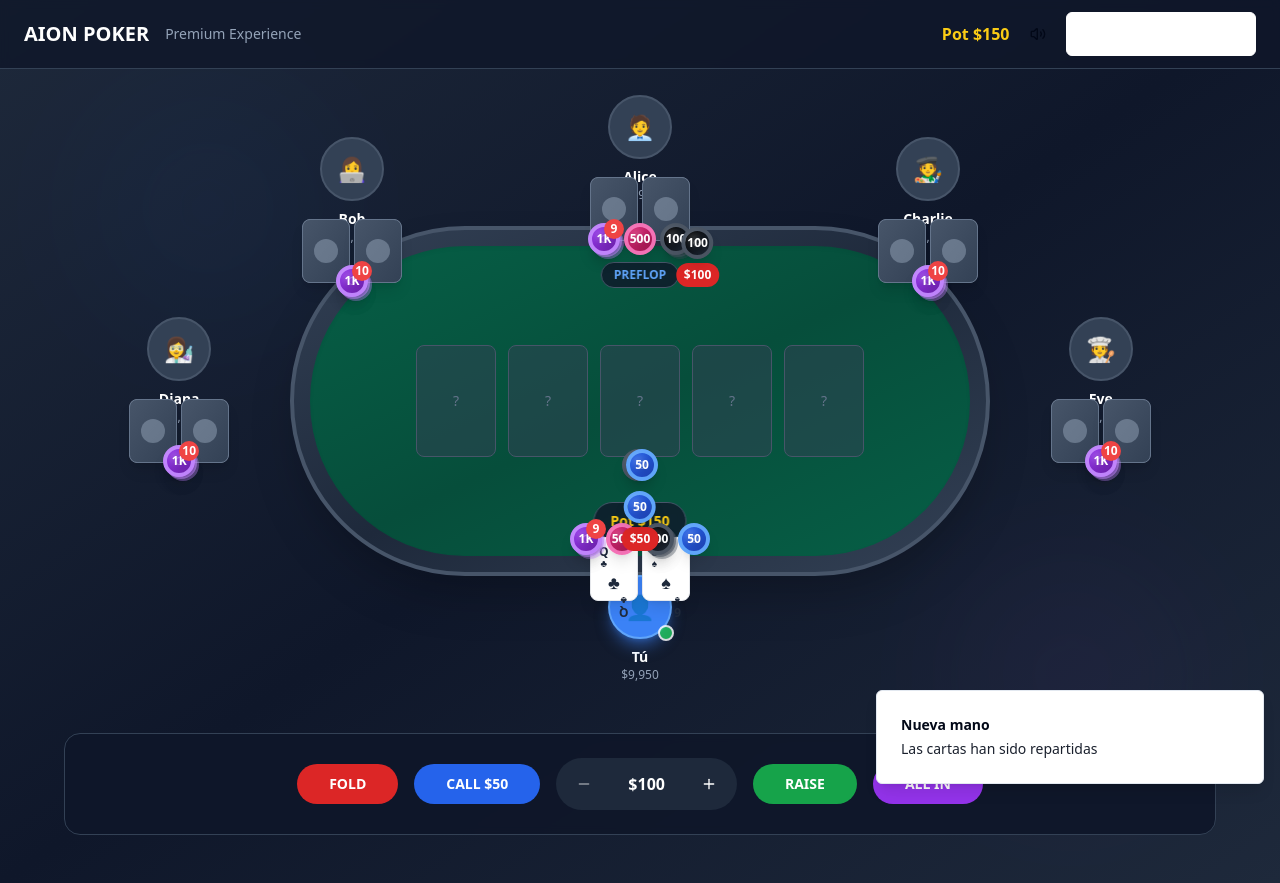
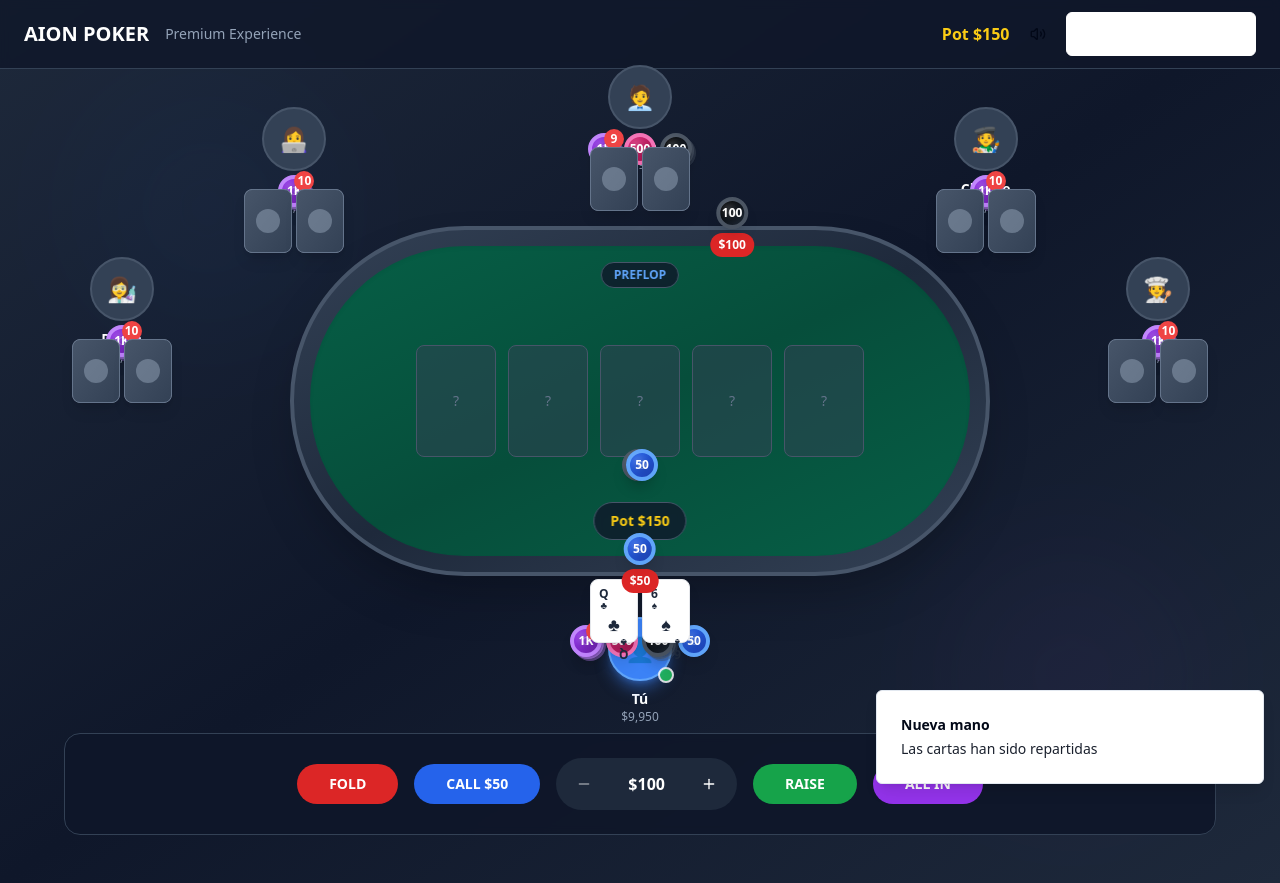
Before and after one commit to davi9922/poker-bot-blitz, a React (Vite) app: page / in a window 1280 px wide. Both pictures are taken after a click on the button "🎯 DEAL CARDS". Built offline with nearby package versions, Linux system fonts and the light colour scheme.

Commit message:
Fix: Improve layout spacing
Adjusted spacing to prevent overlapping of player names, cards, and chip stacks.

```diff
--- a/src/components/PokerGame.tsx
+++ b/src/components/PokerGame.tsx
@@ -1,4 +1,3 @@
-
 import { useState, useEffect } from "react";
 import { Button } from "@/components/ui/button";
 import PokerCard from "./PokerCard";
@@ -74,7 +73,7 @@ const PokerGame = () => {
   const getPlayerPosition = (index: number, total: number) => {
     if (index === 0) {
       // Human player at bottom, further from table
-      return { x: 50, y: 88, angle: 0 };
+      return { x: 50, y: 95, angle: 0 };
     }
 
     const botIndex = index - 1;
@@ -83,43 +82,43 @@ const PokerGame = () => {
     const positions = [];
 
     if (totalBots === 1) {
-      positions.push({ x: 50, y: 12, angle: 180 }); // Top, further out
+      positions.push({ x: 50, y: 5, angle: 180 }); // Top, further out
     } else if (totalBots === 2) {
       positions.push(
-        { x: 20, y: 20, angle: 135 }, // Top left, further out
-        { x: 80, y: 20, angle: 45 }   // Top right, further out
+        { x: 15, y: 15, angle: 135 }, // Top left, further out
+        { x: 85, y: 15, angle: 45 }   // Top right, further out
       );
     } else if (totalBots === 3) {
       positions.push(
-        { x: 50, y: 8, angle: 180 },  // Top center, further out
-        { x: 12, y: 35, angle: 135 }, // Left, further out
-        { x: 88, y: 35, angle: 45 }   // Right, further out
+        { x: 50, y: 3, angle: 180 },  // Top center, further out
+        { x: 8, y: 25, angle: 135 }, // Left, further out
+        { x: 92, y: 25, angle: 45 }   // Right, further out
       );
     } else if (totalBots === 4) {
       positions.push(
-        { x: 30, y: 12, angle: 160 }, // Top left, further out
-        { x: 70, y: 12, angle: 20 },  // Top right, further out
-        { x: 8, y: 40, angle: 120 },  // Mid left, further out
-        { x: 92, y: 40, angle: 60 }   // Mid right, further out
+        { x: 25, y: 8, angle: 160 }, // Top left, further out
+        { x: 75, y: 8, angle: 20 },  // Top right, further out
+        { x: 5, y: 30, angle: 120 },  // Mid left, further out
+        { x: 95, y: 30, angle: 60 }   // Mid right, further out
       );
     } else if (totalBots === 5) {
       positions.push(
-        { x: 50, y: 8, angle: 180 },  // Top center, further out
-        { x: 25, y: 15, angle: 135 }, // Top left, further out
-        { x: 75, y: 15, angle: 45 },  // Top right, further out
-        { x: 10, y: 45, angle: 120 }, // Mid left, further out
-        { x: 90, y: 45, angle: 60 }   // Mid right, further out
+        { x: 50, y: 3, angle: 180 },  // Top center, further out
+        { x: 20, y: 10, angle: 135 }, // Top left, further out
+        { x: 80, y: 10, angle: 45 },  // Top right, further out
+        { x: 5, y: 35, angle: 120 }, // Mid left, further out
+        { x: 95, y: 35, angle: 60 }   // Mid right, further out
       );
     }
 
-    return positions[botIndex] || { x: 50, y: 8, angle: 180 };
+    return positions[botIndex] || { x: 50, y: 5, angle: 180 };
   };
 
-  // Get card position outside the table but closer to table than player
+  // Get card position outside the table but with proper spacing from player names
   const getCardPosition = (index: number, total: number) => {
     if (index === 0) {
-      // Human player cards - outside table but closer than player
-      return { x: 50, y: 78, angle: 0 };
+      // Human player cards - leave space above chips
+      return { x: 50, y: 85, angle: 0 };
     }
 
     const botIndex = index - 1;
@@ -128,43 +127,43 @@ const PokerGame = () => {
     const positions = [];
 
     if (totalBots === 1) {
-      positions.push({ x: 50, y: 22, angle: 180 });
+      positions.push({ x: 50, y: 15, angle: 180 });
     } else if (totalBots === 2) {
       positions.push(
-        { x: 20, y: 30, angle: 135 },
-        { x: 80, y: 30, angle: 45 }
+        { x: 15, y: 25, angle: 135 },
+        { x: 85, y: 25, angle: 45 }
       );
     } else if (totalBots === 3) {
       positions.push(
-        { x: 50, y: 18, angle: 180 },
-        { x: 12, y: 45, angle: 135 },
-        { x: 88, y: 45, angle: 45 }
+        { x: 50, y: 13, angle: 180 },
+        { x: 8, y: 35, angle: 135 },
+        { x: 92, y: 35, angle: 45 }
       );
     } else if (totalBots === 4) {
       positions.push(
-        { x: 30, y: 22, angle: 160 },
-        { x: 70, y: 22, angle: 20 },
-        { x: 8, y: 50, angle: 120 },
-        { x: 92, y: 50, angle: 60 }
+        { x: 25, y: 18, angle: 160 },
+        { x: 75, y: 18, angle: 20 },
+        { x: 5, y: 40, angle: 120 },
+        { x: 95, y: 40, angle: 60 }
       );
     } else if (totalBots === 5) {
       positions.push(
-        { x: 50, y: 18, angle: 180 },
-        { x: 25, y: 25, angle: 135 },
-        { x: 75, y: 25, angle: 45 },
-        { x: 10, y: 55, angle: 120 },
-        { x: 90, y: 55, angle: 60 }
+        { x: 50, y: 13, angle: 180 },
+        { x: 20, y: 20, angle: 135 },
+        { x: 80, y: 20, angle: 45 },
+        { x: 5, y: 45, angle: 120 },
+        { x: 95, y: 45, angle: 60 }
       );
     }
 
-    return positions[botIndex] || { x: 50, y: 22, angle: 180 };
+    return positions[botIndex] || { x: 50, y: 15, angle: 180 };
   };
 
-  // Get chip position between card and table
+  // Get chip position between card and table with proper spacing
   const getChipPosition = (index: number, total: number) => {
     if (index === 0) {
-      // Human player chips - between cards and table
-      return { x: 50, y: 73, angle: 0 };
+      // Human player chips - between player name and cards
+      return { x: 50, y: 90, angle: 0 };
     }
 
     const botIndex = index - 1;
@@ -173,36 +172,36 @@ const PokerGame = () => {
     const positions = [];
 
     if (totalBots === 1) {
-      positions.push({ x: 50, y: 27, angle: 180 });
+      positions.push({ x: 50, y: 10, angle: 180 });
     } else if (totalBots === 2) {
       positions.push(
-        { x: 20, y: 35, angle: 135 },
-        { x: 80, y: 35, angle: 45 }
+        { x: 15, y: 20, angle: 135 },
+        { x: 85, y: 20, angle: 45 }
       );
     } else if (totalBots === 3) {
       positions.push(
-        { x: 50, y: 23, angle: 180 },
-        { x: 12, y: 50, angle: 135 },
-        { x: 88, y: 50, angle: 45 }
+        { x: 50, y: 8, angle: 180 },
+        { x: 8, y: 30, angle: 135 },
+        { x: 92, y: 30, angle: 45 }
       );
     } else if (totalBots === 4) {
       positions.push(
-        { x: 30, y: 27, angle: 160 },
-        { x: 70, y: 27, angle: 20 },
-        { x: 8, y: 55, angle: 120 },
-        { x: 92, y: 55, angle: 60 }
+        { x: 25, y: 13, angle: 160 },
+        { x: 75, y: 13, angle: 20 },
+        { x: 5, y: 35, angle: 120 },
+        { x: 95, y: 35, angle: 60 }
       );
     } else if (totalBots === 5) {
       positions.push(
-        { x: 50, y: 23, angle: 180 },
-        { x: 25, y: 30, angle: 135 },
-        { x: 75, y: 30, angle: 45 },
-        { x: 10, y: 60, angle: 120 },
-        { x: 90, y: 60, angle: 60 }
+        { x: 50, y: 8, angle: 180 },
+        { x: 20, y: 15, angle: 135 },
+        { x: 80, y: 15, angle: 45 },
+        { x: 5, y: 40, angle: 120 },
+        { x: 95, y: 40, angle: 60 }
       );
     }
 
-    return positions[botIndex] || { x: 50, y: 27, angle: 180 };
+    return positions[botIndex] || { x: 50, y: 10, angle: 180 };
   };
 
   const getPlayerAvatar = (index: number) => {
@@ -331,7 +330,7 @@ const PokerGame = () => {
               </div>
             )}
 
-            {/* Players around the table - now outside */}
+            {/* Players around the table - now outside with proper spacing */}
             {players.map((player, index) => {
               const playerPosition = getPlayerPosition(index, players.length);
               const cardPosition = getCardPosition(index, players.length);
@@ -372,7 +371,18 @@ const PokerGame = () => {
                     </div>
                   </div>
 
-                  {/* Player Cards - Outside table but closer than player */}
+                  {/* Player Chips - Between player name and cards */}
+                  <div
+                    className="absolute transform -translate-x-1/2 -translate-y-1/2"
+                    style={{
+                      left: `${chipPosition.x}%`,
+                      top: `${chipPosition.y}%`
+                    }}
+                  >
+                    <ChipStack totalChips={player.chips} size="sm" showTotal={false} />
+                  </div>
+
+                  {/* Player Cards - Outside table with proper spacing */}
                   <div
                     className="absolute transform -translate-x-1/2 -translate-y-1/2"
                     style={{
@@ -399,24 +409,13 @@ const PokerGame = () => {
                     )}
                   </div>
 
-                  {/* Player Chips - Between cards and table */}
-                  <div
-                    className="absolute transform -translate-x-1/2 -translate-y-1/2"
-                    style={{
-                      left: `${chipPosition.x}%`,
-                      top: `${chipPosition.y}%`
-                    }}
-                  >
-                    <ChipStack totalChips={player.chips} size="sm" showTotal={false} />
-                  </div>
-
-                  {/* Current Bet - Between chips and table */}
+                  {/* Current Bet - Near the table edge */}
                   {player.currentBet > 0 && (
                     <div
                       className={`absolute transform -translate-x-1/2 -translate-y-1/2 ${animatingBets[index] ? 'animate-pulse' : ''}`}
                       style={{
-                        left: `${chipPosition.x + (isHuman ? 0 : (chipPosition.x > 50 ? -5 : 5))}%`,
-                        top: `${chipPosition.y + (isHuman ? -3 : 3)}%`
+                        left: `${cardPosition.x + (isHuman ? 0 : (cardPosition.x > 50 ? -8 : 8))}%`,
+                        top: `${cardPosition.y + (isHuman ? -8 : 8)}%`
                       }}
                     >
                       <div className="flex gap-1 mb-1 justify-center">
```
